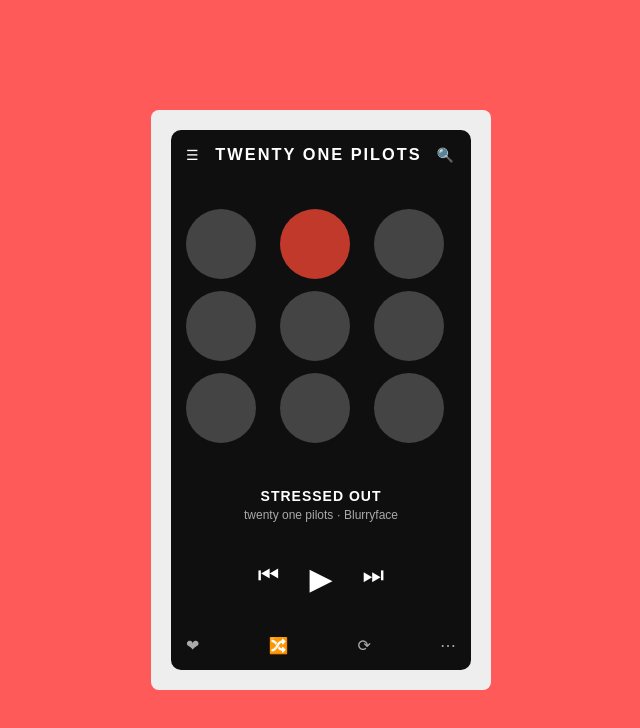
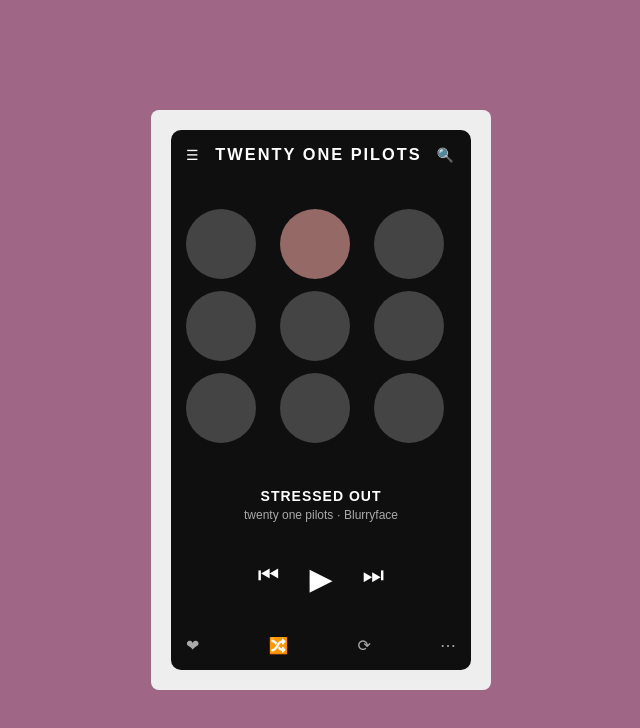
Before and after one commit to Thivya07/Music-Player, a plain HTML site: page index.html in a window 1280 px wide. Shown: the whole page, without its empty margins (319-959 px from the left). Drawn offline with Linux system fonts and the light colour scheme.

Commit message:
Change background colors in style.css
css code for music-player

```diff
--- a/style.css
+++ b/style.css
@@ -5,7 +5,7 @@
     font-family: Arial, sans-serif;
 }
 body {
-    background: #ff5a5a;
+    background: rgb(160, 102, 134);
     display: flex;
     justify-content: center;
     align-items: center;
@@ -52,7 +52,7 @@
     box-shadow: 0 0 15px rgba(255, 0, 0, 0.7);
 }
 .album.active {
-    background: #c0392b;
+    background: #956965;
 }
 .song-info {
     text-align: center;
```
